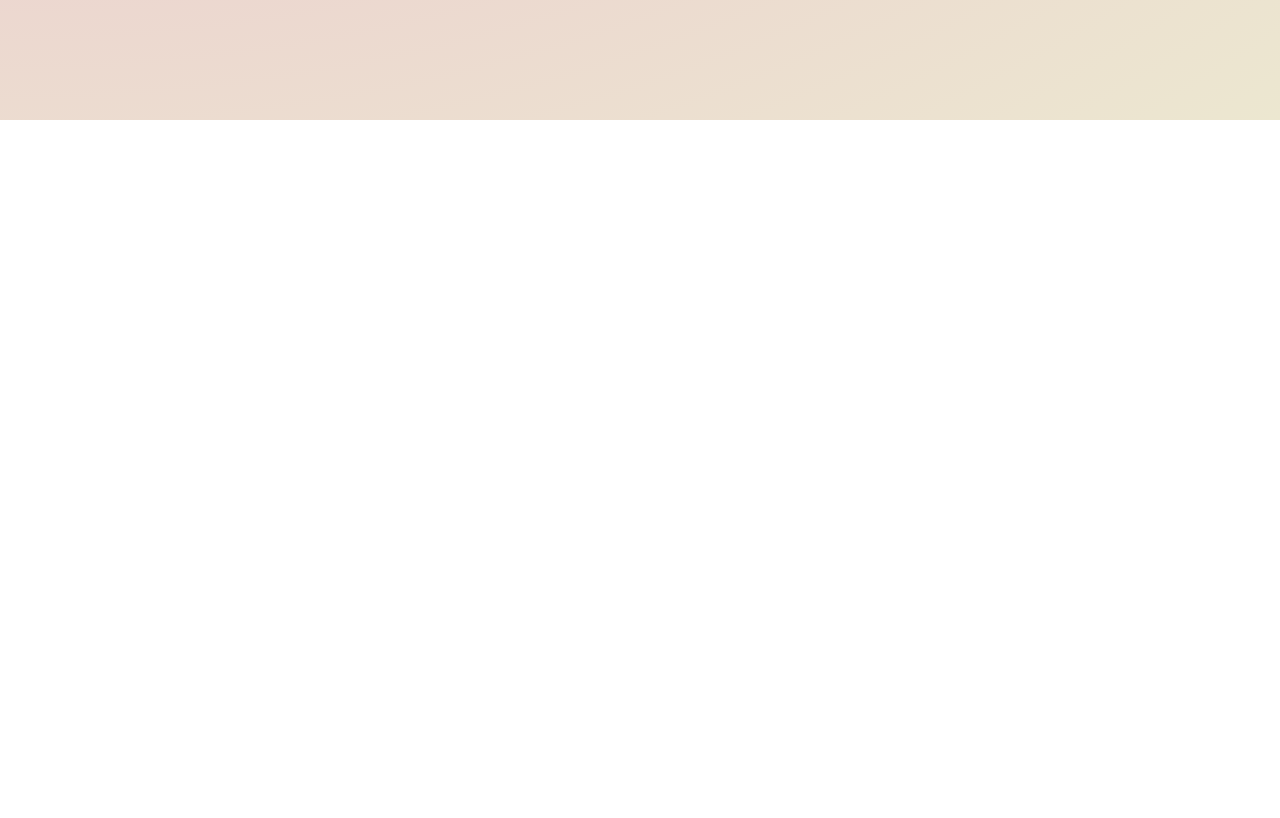
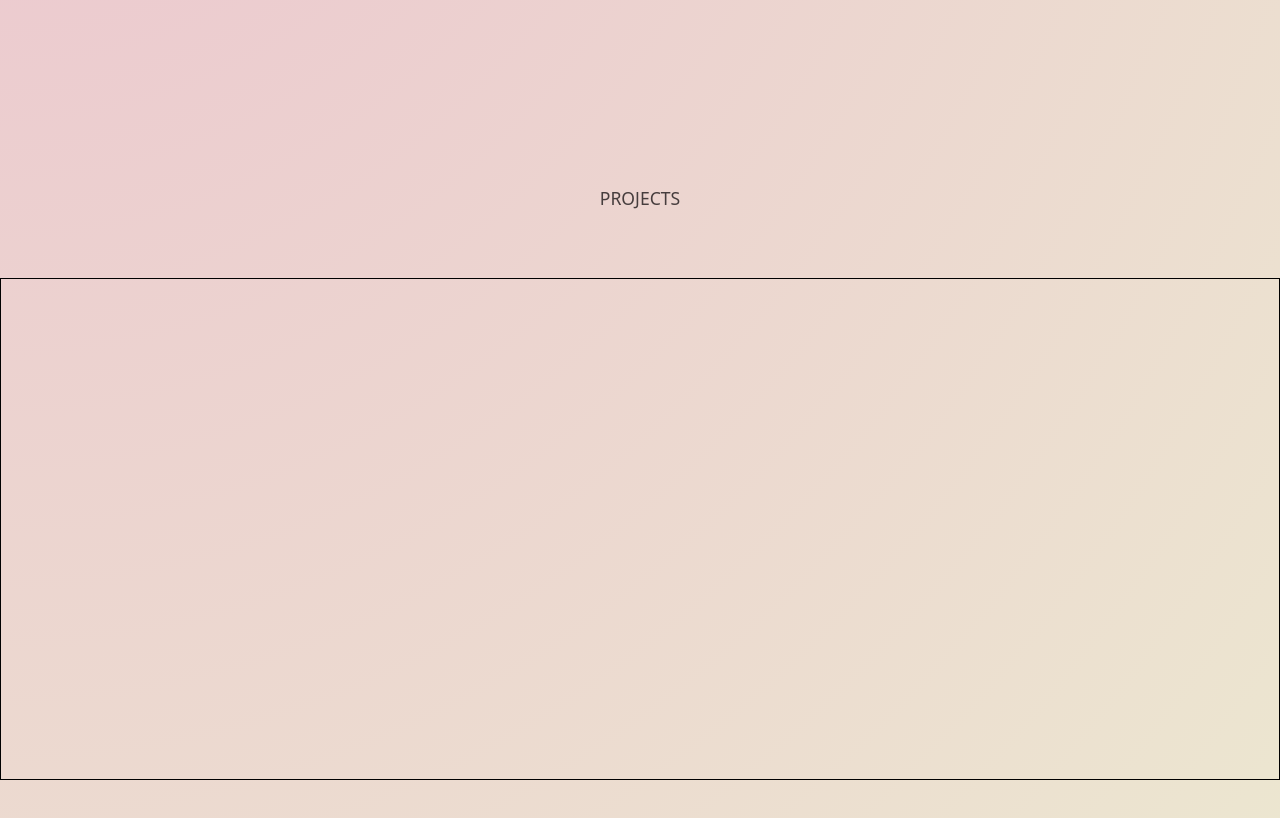
Before and after one commit to wania-sharif/wania-portfolio, a React (Vite) app: page / in a window 1280 px wide. Shown: the part 680-1498 px from the top of the page. Before the commit the page ends 800 px from the top, so only its background shows below. Built offline with nearby package versions, Linux system fonts and the light colour scheme.

Commit message:
Create Projects page component

```diff
--- a/src/App.jsx
+++ b/src/App.jsx
@@ -1,11 +1,13 @@
 import './App.css'
 import Home from './components/Home/Home'
+import Projects from './components/Projects/Projects'
 
 function App() {
 
   return (
     <div className='App'>
       <Home />
+      <Projects />
     </div>
   )
 }
--- /dev/null
+++ b/src/components/Projects/Projects.jsx
@@ -0,0 +1,15 @@
+import './projects.css'
+
+function Projects() {
+
+  return (
+    <div className='projects'>
+        <h3>PROJECTS</h3>
+        <div className='content'>
+
+        </div>
+    </div>
+  )
+}
+
+export default Projects
--- /dev/null
+++ b/src/components/Projects/projects.css
@@ -0,0 +1,16 @@
+.projects {
+    min-height: 100vh;
+}
+
+/* header  */
+.projects h3 {
+    font-size: 1.1em;
+    font-weight: 400;
+    padding: 4em 0;
+}
+
+/* content container */
+.projects .content {
+    height: 500px;
+    border: 1px solid black;
+}
```
